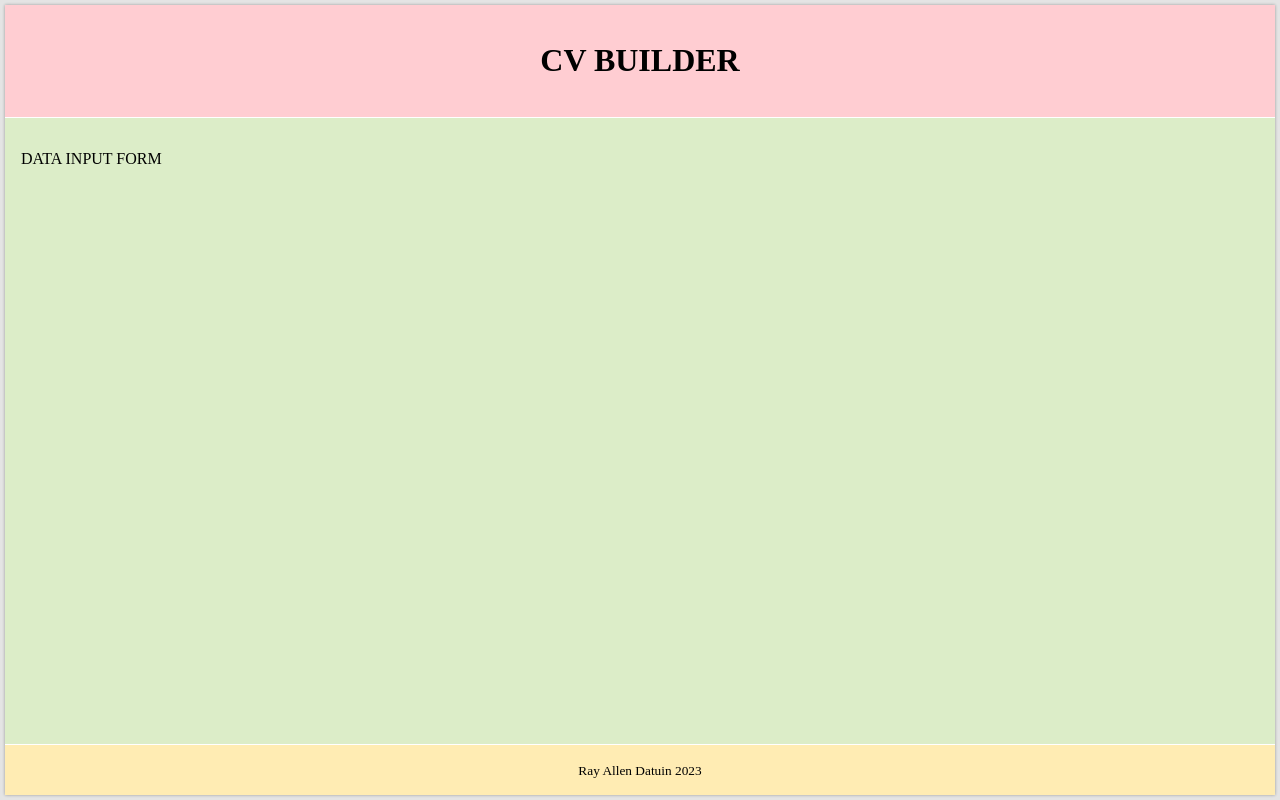
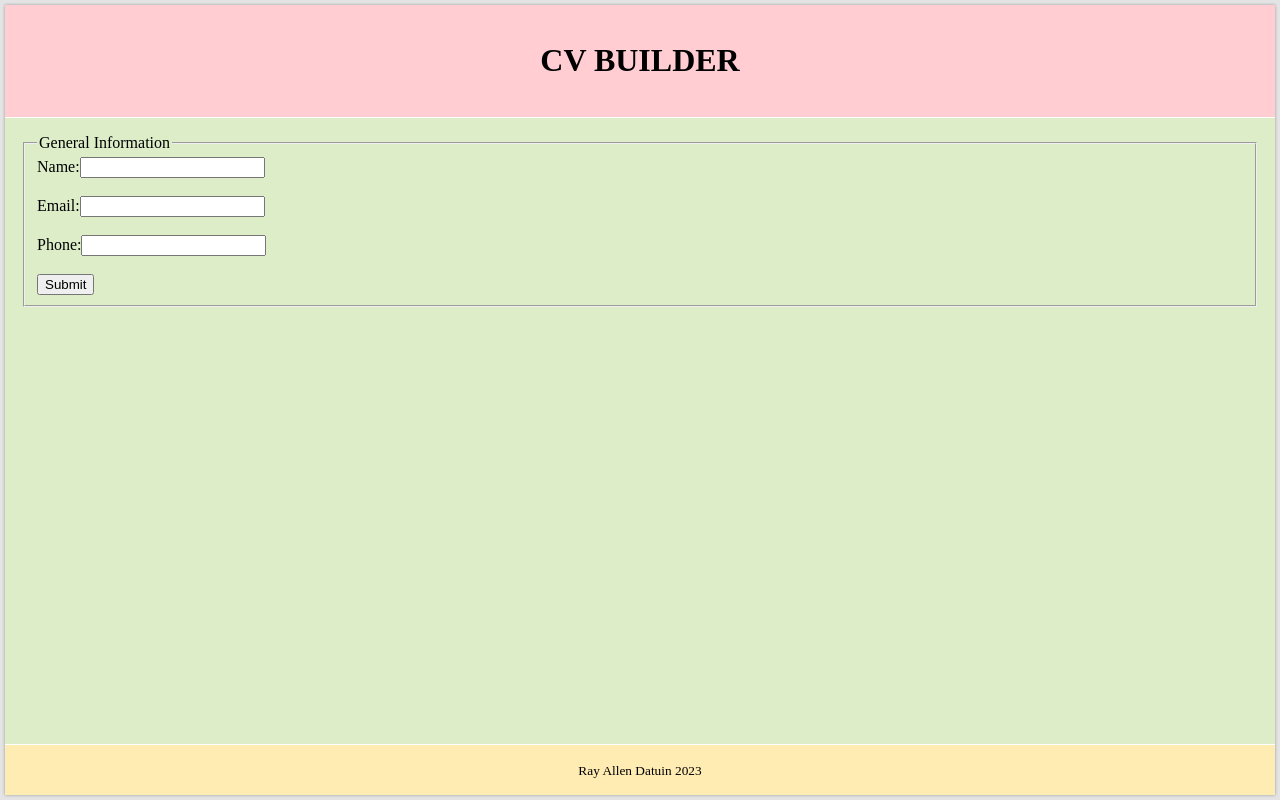
Before and after one commit to rdat5/cv-project, a React (Create React App) app: page / in a window 1280 px wide. Built offline with nearby package versions, Linux system fonts and the light colour scheme.

Commit message:
Add form for inputting general information

```diff
--- a/src/components/DataInputForm.js
+++ b/src/components/DataInputForm.js
@@ -4,7 +4,7 @@ import GeneralInfoInput from './GeneralInfoInput';
 class DataInputForm extends Component {
     render() {
         return (
-            <p>DATA INPUT FORM</p>
+            <GeneralInfoInput/>
         );
     }
 }
--- /dev/null
+++ b/src/components/GeneralInfoInput.js
@@ -0,0 +1,28 @@
+import React, { Component } from 'react';
+
+class GeneralInfoInput extends Component {
+    render() {
+        return (
+            <form>
+                <fieldset>
+                    <legend>General Information</legend>
+                    <label htmlFor="fullName">Name:</label>
+                    <input type="text" id="fullName" name="fullName"></input>
+                    <br></br>
+                    <br></br>
+                    <label htmlFor="email">Email:</label>
+                    <input type="text" id="email" name="email"></input>
+                    <br></br>
+                    <br></br>
+                    <label htmlFor="phone">Phone:</label>
+                    <input type="text" id="phone" name="phone"></input>
+                    <br></br>
+                    <br></br>
+                    <button>Submit</button>
+                </fieldset>
+            </form>
+        );
+    }
+}
+
+export default GeneralInfoInput;
```
